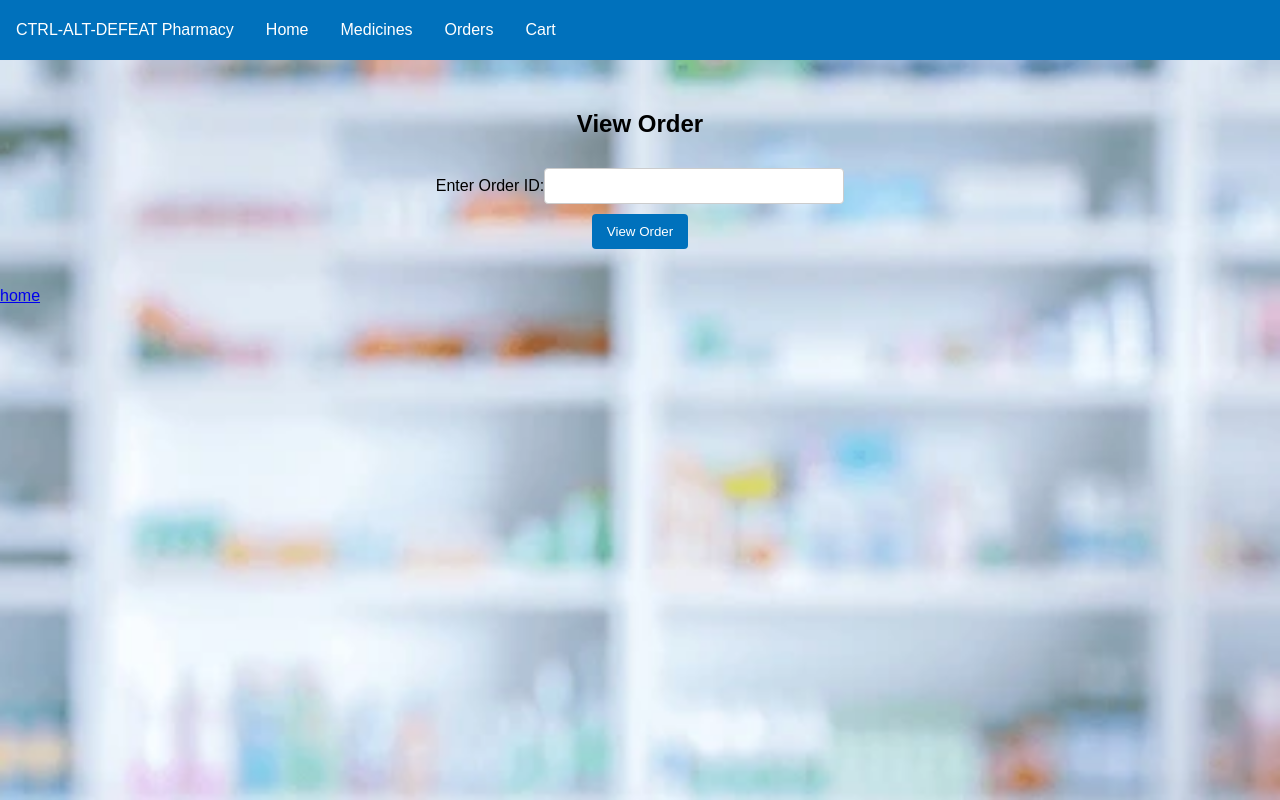
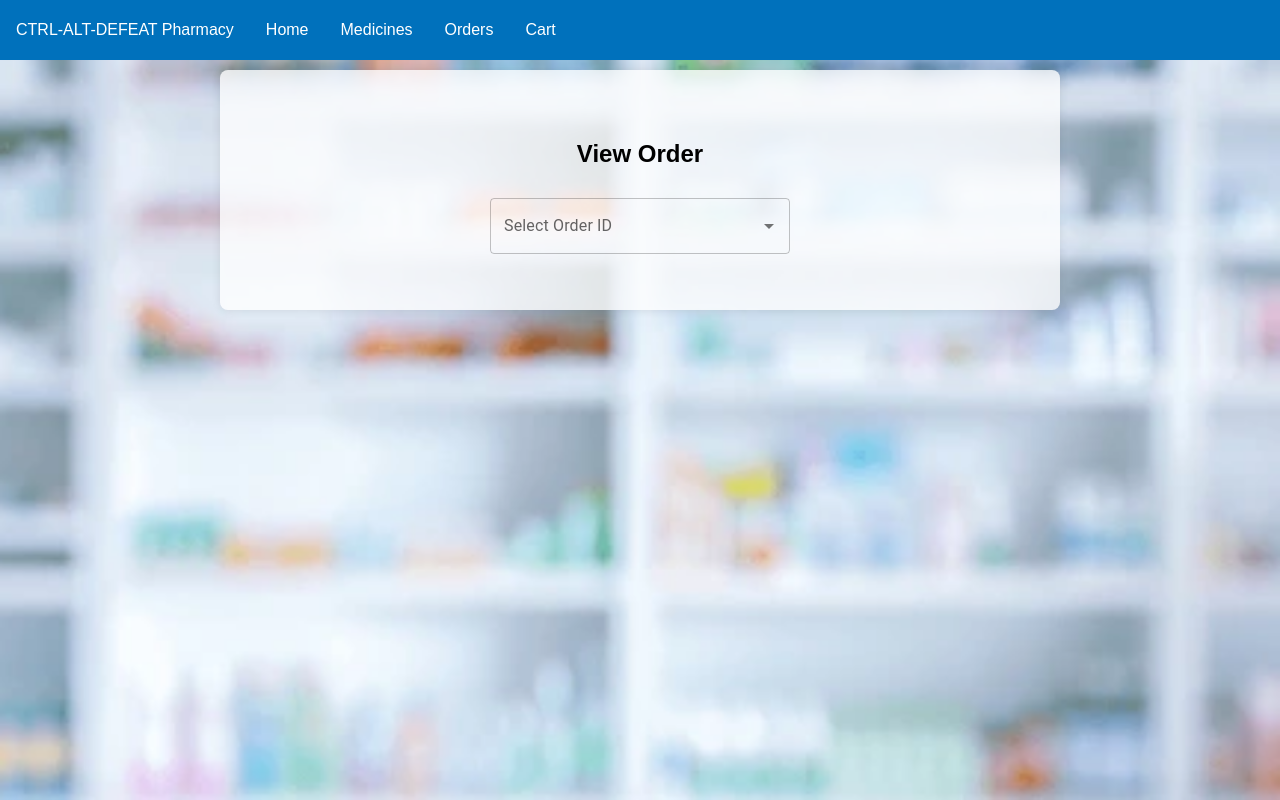
Before and after one commit to advanced-computer-lab-2023/Ctrl-Alt-Defeat-Pharmacy, a React (Vite) app in the folder frontend/: page /patients/viewOrder in a window 1280 px wide. Built offline with nearby package versions, Linux system fonts and the light colour scheme; no server answers.

Commit message:
View Orders Complete.

```diff
--- a/frontend/src/Css/Order.css
+++ b/frontend/src/Css/Order.css
@@ -25,26 +25,46 @@ input {
   padding: 8px;
   font-size: 16px;
   cursor: pointer;
-  background-color: red;
+  background-color: primary;
   color: #fff;
   border: none;
   border-radius: 4px;
   outline: none;
   transition: 0.2s;
+  margin-left: 390px;
 }
 .button-container:hover {
-  background-color: darkred;
+  background-color: #004b82;
 }
 
-.text-center{
+.text-center {
   text-align: center;
   font-size: 15px;
   margin-bottom: 20px;
-
 }
 
 .medicine-picture {
-    width: 70px;
-    height: auto;
-    margin-right: 10px;
-  }
+  width: 70px;
+  height: auto;
+  margin-right: 10px;
+}
+
+.order-container {
+  max-width: 800px;
+  margin-top: 10px;
+  margin: 10px auto;
+  padding: 20px;
+  background-color: rgba(
+    255,
+    255,
+    255,
+    0.782
+  ); /* Adjust the alpha value (last parameter) for transparency */
+  padding: 20px;
+  border-radius: 10px;
+  border-radius: 8px;
+  box-shadow: 0px 0px 10px rgba(0, 0, 0, 0.1);
+  display: flex;
+  align-items: center;
+  flex-direction: column;
+}
--- a/frontend/src/components/PatientMedicinePage.jsx
+++ b/frontend/src/components/PatientMedicinePage.jsx
@@ -247,6 +247,18 @@ function PatientMedicinesPage() {
         return (
           <div className="quantity-controls">
             <IconButton
+              // style={iconButtonStyle}
+              onClick={() =>
+                handleUpdateQuantity(
+                  cartItem.medicineId._id,
+                  cartItem.quantity - 1
+                )
+              }
+            >
+              {cartItem.quantity === 1 ? <DeleteIcon /> : <RemoveIcon />}{" "}
+            </IconButton>
+            <span>{cartItem.quantity}</span>
+            <IconButton
               disabled={quantity <= 0}
               // style={iconButtonStyle}
               onClick={() =>
@@ -257,18 +269,6 @@ function PatientMedicinesPage() {
               }
             >
               <AddIcon />
-            </IconButton>
-            <span>{cartItem.quantity}</span>
-            <IconButton
-              // style={iconButtonStyle}
-              onClick={() =>
-                handleUpdateQuantity(
-                  cartItem.medicineId._id,
-                  cartItem.quantity - 1
-                )
-              }
-            >
-              {cartItem.quantity === 1 ? <DeleteIcon /> : <RemoveIcon />}{" "}
             </IconButton>
           </div>
         );
--- /dev/null
+++ b/frontend/src/components/ReviewOrder.jsx
@@ -0,0 +1,83 @@
+import * as React from "react";
+import Typography from "@mui/material/Typography";
+import List from "@mui/material/List";
+import ListItem from "@mui/material/ListItem";
+import ListItemText from "@mui/material/ListItemText";
+import Grid from "@mui/material/Grid";
+import PropTypes from "prop-types";
+
+export default function ReviewOrder(order) {
+  order = order.order;
+  const products = order?.items || [];
+
+  return (
+    <React.Fragment>
+      <Typography variant="h6" gutterBottom>
+        Order summary
+      </Typography>
+      <List disablePadding>
+        {products.map((product) => (
+          <ListItem key={product.medicineId.name} sx={{ py: 1, px: 0 }}>
+            <img
+              src={product.medicineId.picture}
+              alt={product.medicineId.name}
+              className="medicine-picture"
+            />
+            <ListItemText
+              primary={product.medicineId.name}
+              secondary={`Quantity: ${product.quantity}`}
+            />
+            <Typography variant="body2">
+              ${Math.floor(product.price * product.quantity)}
+            </Typography>
+          </ListItem>
+        ))}
+        <ListItem sx={{ py: 1, px: 0 }}>
+          <ListItemText primary="Total Price" />
+          <Typography variant="body2">
+            ${Math.floor(order?.totalPrice)}
+          </Typography>
+        </ListItem>
+        <ListItem sx={{ py: 1, px: 0 }}>
+          <ListItemText primary="Status" />
+          <Typography variant="body2">{order?.status}</Typography>
+        </ListItem>
+        {/* Display other order details based on the order schema */}
+        {/* For example: Address, Payment Method, etc. */}
+      </List>
+      <Grid container spacing={2}>
+        <Grid item xs={12} sm={6}>
+          <Typography variant="h6" gutterBottom sx={{ mt: 2 }}>
+            Shipping
+          </Typography>
+          {/* Display the selected address based on the order */}
+          {order ? (
+            <>
+              <Typography gutterBottom>
+                {order?.address.street}, {order?.address.city},
+              </Typography>
+              <Typography gutterBottom>{order?.address.country}</Typography>
+            </>
+          ) : (
+            <Typography gutterBottom>No Address Selected</Typography>
+          )}
+        </Grid>
+        <Grid item container direction="column" xs={12} sm={6}>
+          <Typography variant="h6" gutterBottom sx={{ mt: 2 }}>
+            Payment details
+          </Typography>
+          {/* Display the selected payment method based on the order */}
+          <Grid container>
+            <Grid item xs={6}>
+              <Typography gutterBottom>{order?.paymentMethod}</Typography>
+            </Grid>
+          </Grid>
+        </Grid>
+      </Grid>
+    </React.Fragment>
+  );
+}
+
+ReviewOrder.propTypes = {
+  order: PropTypes.object.isRequired,
+};
--- a/frontend/src/components/ViewCartHelper.jsx
+++ b/frontend/src/components/ViewCartHelper.jsx
@@ -124,6 +124,18 @@ export default function Review() {
 
             <div className="quantity-controls">
               <IconButton
+                // style={iconButtonStyle}
+                onClick={() =>
+                  handleUpdateQuantity(
+                    product.medicineId._id,
+                    product.quantity - 1
+                  )
+                }
+              >
+                {product.quantity === 1 ? <DeleteIcon /> : <RemoveIcon />}{" "}
+              </IconButton>
+              <span>{product.quantity}</span>
+              <IconButton
                 disabled={product.medicineId.quantity <= 0}
                 // style={iconButtonStyle}
                 onClick={() =>
@@ -134,18 +146,6 @@ export default function Review() {
                 }
               >
                 <AddIcon />
-              </IconButton>
-              <span>{product.quantity}</span>
-              <IconButton
-                // style={iconButtonStyle}
-                onClick={() =>
-                  handleUpdateQuantity(
-                    product.medicineId._id,
-                    product.quantity - 1
-                  )
-                }
-              >
-                {product.quantity === 1 ? <DeleteIcon /> : <RemoveIcon />}{" "}
               </IconButton>
             </div>
             <Typography
--- a/frontend/src/components/ViewOrder.jsx
+++ b/frontend/src/components/ViewOrder.jsx
@@ -1,20 +1,41 @@
-import React, { useState } from "react";
+import React, { useEffect, useState } from "react";
 import Axios from "axios";
 import { Link } from "react-router-dom";
 import "../Css/PatientHome.css";
 import "../Css/Order.css";
+import Container from "@mui/material/Container";
+import Paper from "@mui/material/Paper";
+import Autocomplete from "@mui/material/Autocomplete";
+import TextField from "@mui/material/TextField";
+import ReviewOrder from "./ReviewOrder";
 
 const ViewOrder = () => {
   const [orderId, setOrderId] = useState("");
   const [order, setOrder] = useState(null);
   const [error, setError] = useState(null);
+  const [allOrders, setAllOrders] = useState([]);
 
-  const handleViewOrder = async (e) => {
-    e.preventDefault();
+  useEffect(() => {
+    const fetchAllOrders = async () => {
+      try {
+        const response = await Axios.get(
+          `http://localhost:8000/api/v1/patient/viewAllOrders`,
+          { withCredentials: true }
+        );
+        setAllOrders(response.data);
+        console.log(response.data);
+      } catch (error) {
+        console.error("Error fetching orders:", error.message);
+      }
+    };
 
+    fetchAllOrders();
+  }, []);
+
+  const handleViewOrder = async (event, value) => {
     try {
       const response = await Axios.get(
-        `http://localhost:8000/api/v1/patient/viewOrder/${orderId}`,
+        `http://localhost:8000/api/v1/patient/viewOrder/${value}`,
         { withCredentials: true }
       );
       console.log(response.data);
@@ -25,7 +46,6 @@ const ViewOrder = () => {
       setError("Order not found");
     }
   };
-
   const handleCancelOrder = async () => {
     try {
       const response = await Axios.put(
@@ -54,58 +74,25 @@ const ViewOrder = () => {
         <Link to="/patients/viewOrder">Orders</Link>
         <Link to="/patients/viewCart">Cart</Link>
       </div>
-      <div className="checkout-container">
+      <div className="order-container">
         <h2>View Order</h2>
-        <form onSubmit={handleViewOrder}>
-          <label>
-            Enter Order ID:
-            <input
-              type="text"
-              value={orderId}
-              onChange={(e) => setOrderId(e.target.value)}
-            />
-          </label>
-          <button type="submit">View Order</button>
-        </form>
-
+        {/* Replace the input field with Autocomplete */}
+        <Autocomplete
+          options={allOrders.map((order) => order?._id)} // Assuming orderId is the property name for order IDs
+          value={order?._id}
+          onChange={handleViewOrder}
+          sx={{ width: 300 }}
+          renderInput={(params) => (
+            <TextField {...params} label="Select Order ID" variant="outlined" />
+          )}
+        />
         {order && (
-          <div>
-            <h2>Order Details</h2>
-            <p className="text-center">Order ID: {order._id}</p>
-            <p className="text-center">Status: {order.status}</p>
-            <p className="text-center">Order Date: {order.Date}</p>
-
-            <h2>Delivery Address:</h2>
-            <p className="text-center">Street: {order.address.street}</p>
-            <p className="text-center">City: {order.address.city}</p>
-            <p className="text-center">Country: {order.address.country}</p>
-
-            <h2>Items:</h2>
-            {order.items && order.items.length > 0 ? (
-              <ul>
-                {order.items.map((item) => (
-                  <li key={item.medicineId._id} className="checkout-item">
-                    <strong>Name: {item.medicineId.name}</strong>
-                    <h4>Quantity: {item.quantity}</h4>
-                    <img
-                      src={item.medicineId.picture}
-                      alt={item.medicineId.name}
-                      className="medicine-picture"
-                    />
-                  </li>
-                ))}
-              </ul>
-            ) : (
-              <p>Your cart is empty</p>
-            )}
-
-            <div>
-              <strong>Total Price: {order.totalPrice}</strong>
-            </div>
-
-            <br />
-
-            <div>
+          <Container component="main" maxWidth="sm" sx={{ mb: 4 }}>
+            <Paper
+              variant="outlined"
+              sx={{ my: { xs: 3, md: 6 }, p: { xs: 2, md: 3 } }}
+            >
+              <ReviewOrder order={order} />
               {order.status !== "cancelled" && (
                 <button
                   onClick={handleCancelOrder}
@@ -114,14 +101,12 @@ const ViewOrder = () => {
                   Cancel Order
                 </button>
               )}
-            </div>
-          </div>
+            </Paper>
+          </Container>
         )}
-
-        {error && <p>{error}</p>}
+        <br />
+        <br />
       </div>
-      <br />
-      <Link to="/patients/home">home</Link>
     </div>
   );
 };
```
